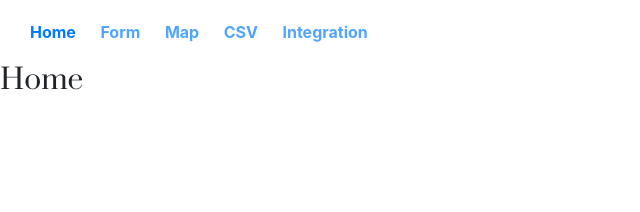
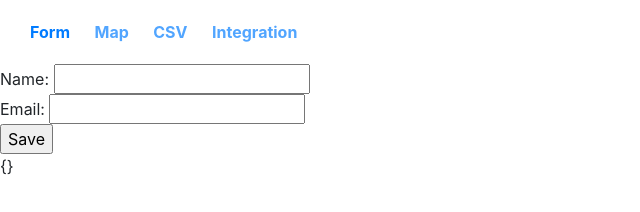
Before and after one commit to trouba/test-angularjs, a plain HTML site: page index.html in a window 1280 px wide. Shown: the whole page, without its empty margins (0-640 px from the left). Drawn offline with nearby package versions, Linux system fonts and the light colour scheme; some packages are replaced by stand-ins of ours.

Commit message:
add locale storage

```diff
--- a/app.js
+++ b/app.js
@@ -1,15 +1,9 @@
 var testApp = angular.module('testApp', ['ui.router']);
 
 testApp.config(function($stateProvider) {
-  var homeState = {
-    name: 'home',
-    url: '/',
-    template: '<h3>Home</h3>'
-  }
-
   var formState = {
     name: 'form',
-    url: '/form',
+    url: '/',
     templateUrl: 'pages/form.html',
     controller:'FormCtrl'
   }
@@ -34,7 +28,6 @@ testApp.config(function($stateProvider) {
     templateUrl: 'pages/integration.html'
   }
 
-  $stateProvider.state(homeState);
   $stateProvider.state(formState);
   $stateProvider.state(mapState);
   $stateProvider.state(csvState);
--- a/index.html
+++ b/index.html
@@ -19,7 +19,6 @@
 
 <div ng-app="testApp">
 	<div class="header">
-		<a ui-sref="home" ui-sref-active="active">Home</a>
 	    <a ui-sref="form" ui-sref-active="active">Form</a>
 	    <a ui-sref="map" ui-sref-active="active">Map</a>
 	    <a ui-sref="csv" ui-sref-active="active">CSV</a>
--- a/pages/form.html
+++ b/pages/form.html
@@ -1 +1,6 @@
-<p>{{testvalue}}</p>
+<form>
+Name: <input type="text" ng-model="user.name"><br>
+Email: <input type="text" ng-model="user.email"><br>
+<input type="submit" ng-click="save(user)" value="Save" />
+</form>
+{{user}}
--- a/pages/formController.js
+++ b/pages/formController.js
@@ -1,3 +1,12 @@
 testApp.controller('FormCtrl', ['$scope', function($scope) {
-	$scope.testvalue = "form view";
+
+	localStorage.getItem('user') === null ? $scope.user = {} : $scope.user = JSON.parse(localStorage.getItem('user'))
+
+	$scope.save = function(user) {
+		if (user.email !== undefined && user.name !== undefined) {
+			$scope.user = angular.copy(user);
+        	localStorage.setItem('user', JSON.stringify($scope.user));
+		}
+
+  	};
 }]);
```
